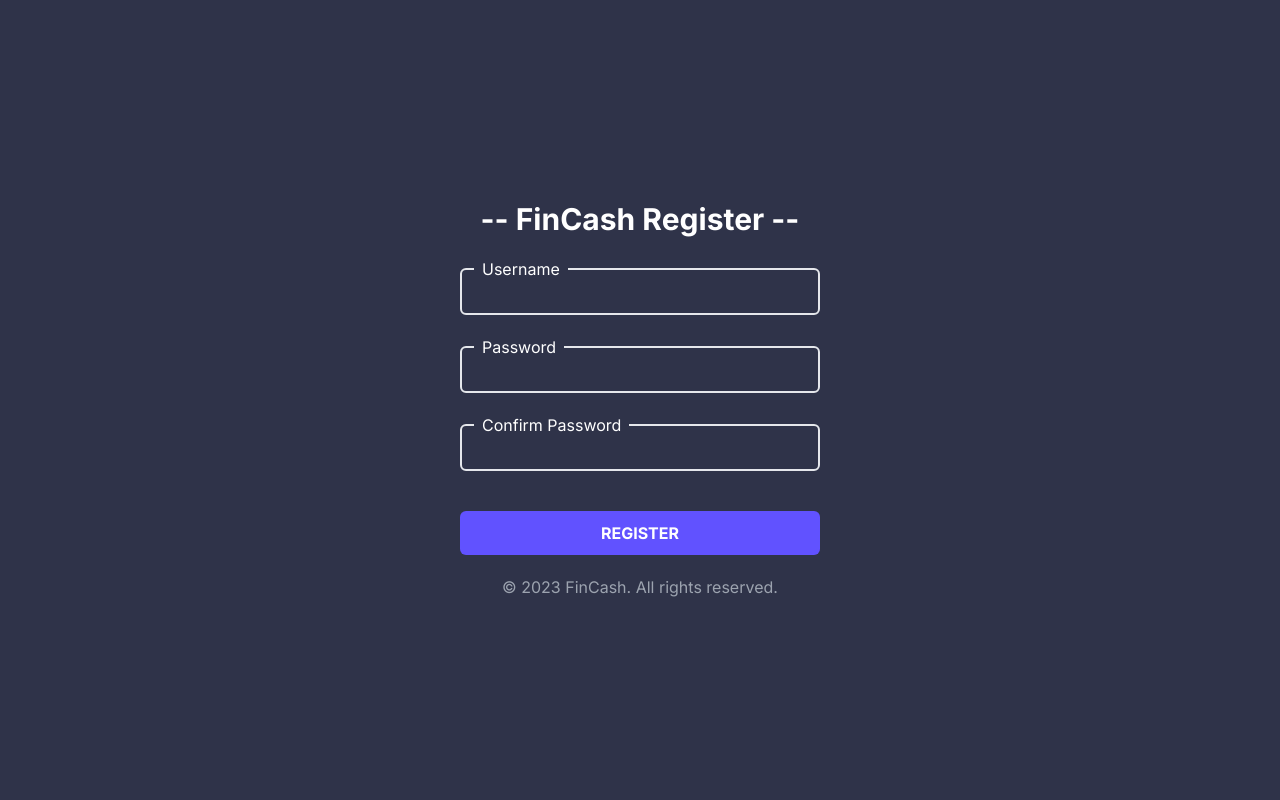
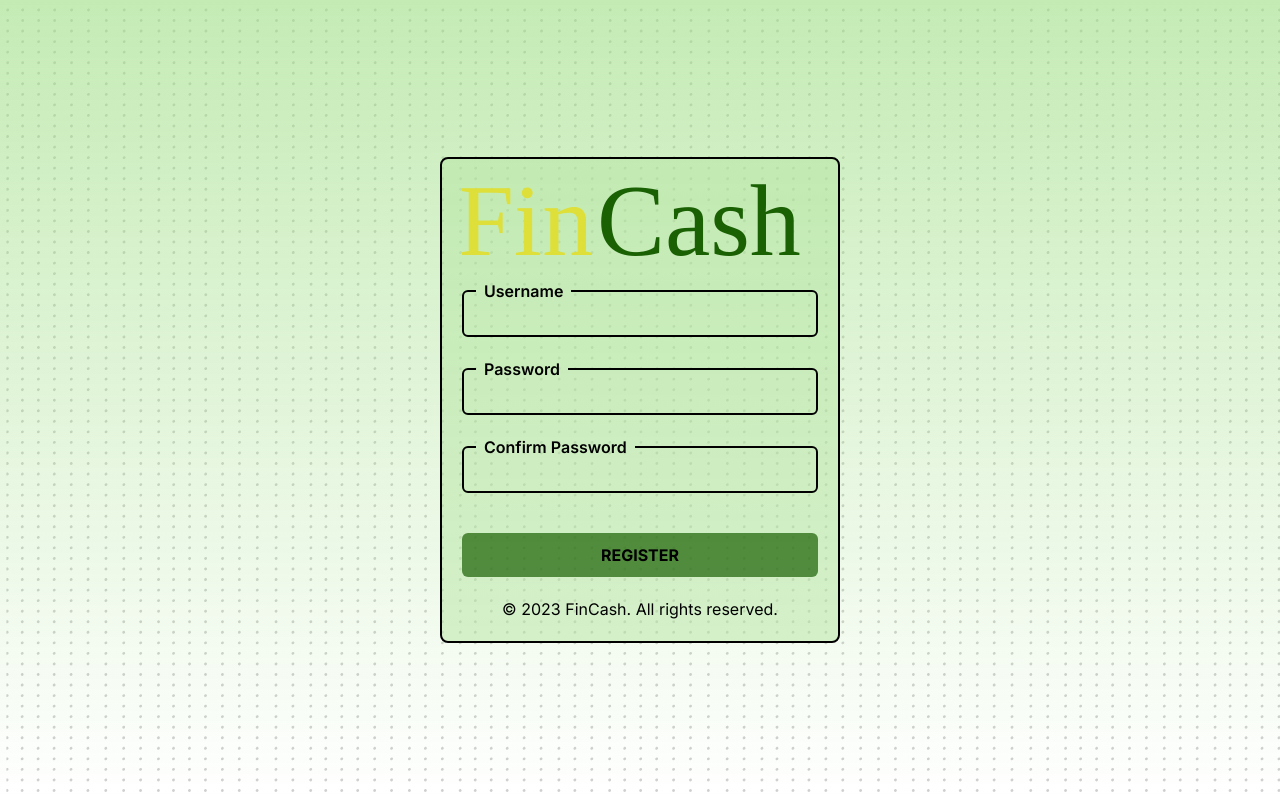
Before and after one commit to intannmn/FinCash, a Next.js app: page /register in a window 1280 px wide. Built offline with nearby package versions, Linux system fonts and the light colour scheme.

Commit message:
design - Register

```diff
--- a/src/app/register/page.jsx
+++ b/src/app/register/page.jsx
@@ -1,4 +1,5 @@
 "use client";
+import Image from "next/image";
 import { useState } from "react";
 
 export default function Register() {
@@ -25,16 +26,19 @@ export default function Register() {
   };
 
   return (
-    <main className="flex h-screen w-screen items-center justify-center text-white bg-myDarkPurple">
-      <div className="space-y-5 p-5 w-[400px]">
-        {/* TITLE */}
-        <p className="text-3xl text-center font-bold">-- FinCash Register --</p>
-        {/* TITLE */}
+    <main className="flex h-screen w-screen items-center justify-center bg-gradient-to-b from-myGreenA/80 to-white/50">
+      <div className="bg-dots-background bg-no-repeat bg-fixed bg-cover -z-10 fixed w-full h-full" />
+      <div className="space-y-5 p-5 w-[400px] bg-myGreenA/50 rounded-lg border-2 border-black">
+        {/* LOGO */}
+        <Image src={require("@/assets/logo/FinCash.svg")} alt="FinCash" className="mx-auto" />
+        {/* LOGO */}
 
         <form onSubmit={authentication} className="space-y-5 w-full mx-auto">
           {/* INPUT USERNAME */}
-          <fieldset className="border-2 group/username focus-within:border-myPurple rounded-md px-3 pb-2 w-full">
-            <legend className="group-focus-within/username:text-myPurple px-2">Username</legend>
+          <fieldset className="border-2 group/username focus-within:border-myGreenD border-black rounded-md px-3 pb-2 w-full">
+            <legend className="group-focus-within/username:text-myGreenD px-2 font-semibold">
+              Username
+            </legend>
             <input
               type="text"
               id="username"
@@ -47,8 +51,10 @@ export default function Register() {
           {/* INPUT USERNAME */}
 
           {/* INPUT PASSWORD */}
-          <fieldset className="border-2 group/password focus-within:border-myPurple rounded-md px-3 pb-2 w-full">
-            <legend className="group-focus-within/password:text-myPurple px-2">Password</legend>
+          <fieldset className="border-2 group/password focus-within:border-myGreenD border-black rounded-md px-3 pb-2 w-full">
+            <legend className="group-focus-within/password:text-myGreenD px-2 font-semibold">
+              Password
+            </legend>
             <input
               type="password"
               id="password"
@@ -61,8 +67,8 @@ export default function Register() {
           {/* INPUT PASSWORD */}
 
           {/* INPUT CONFIRM PASSWORD */}
-          <fieldset className="border-2 group/password focus-within:border-myPurple rounded-md px-3 pb-2 w-full">
-            <legend className="group-focus-within/password:text-myPurple px-2">
+          <fieldset className="border-2 group/password focus-within:border-myGreenD border-black rounded-md px-3 pb-2 w-full">
+            <legend className="group-focus-within/password:text-myGreenD px-2 font-semibold">
               Confirm Password
             </legend>
             <input
@@ -85,7 +91,7 @@ export default function Register() {
           {/* REGISTER BUTTON */}
           <button
             type="submit"
-            className="h-11 w-full rounded-md bg-myPurple font-bold hover:bg-myPurpleSec"
+            className="h-11 w-full rounded-md bg-myGreenD/70 font-bold hover:bg-myGreenD/80"
           >
             REGISTER
           </button>
@@ -93,7 +99,7 @@ export default function Register() {
         </form>
 
         {/* COPYRIGHT */}
-        <p className="text-center text-gray-400">© 2023 FinCash. All rights reserved.</p>
+        <p className="text-center">© 2023 FinCash. All rights reserved.</p>
         {/* END COPYRIGHT */}
       </div>
     </main>
```
